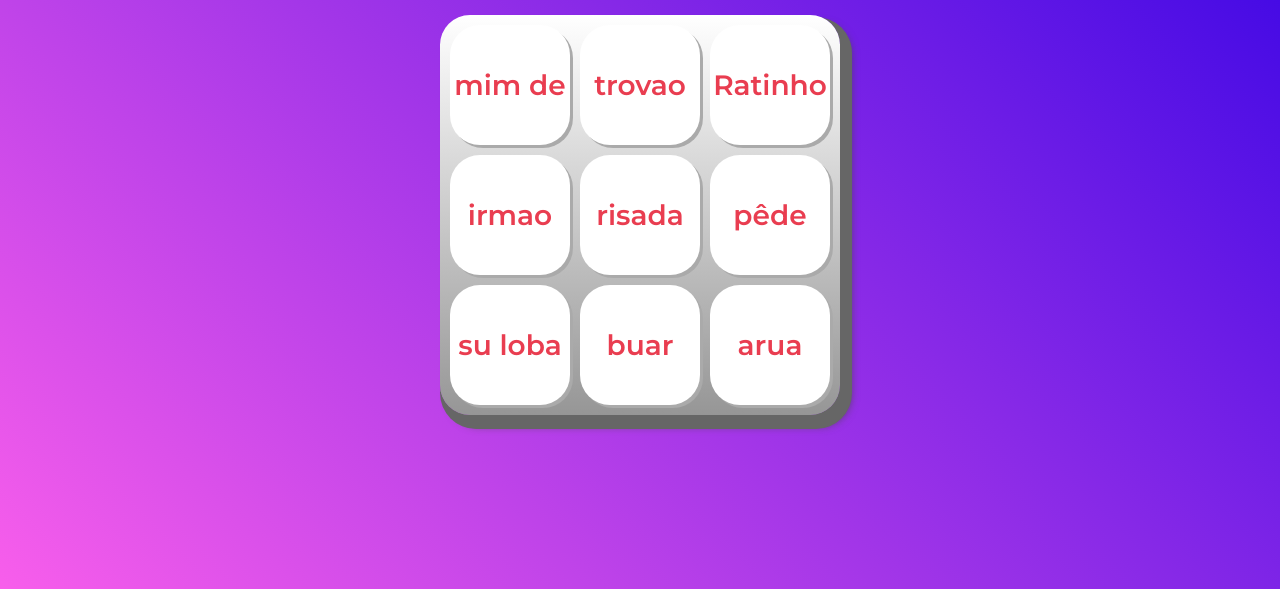
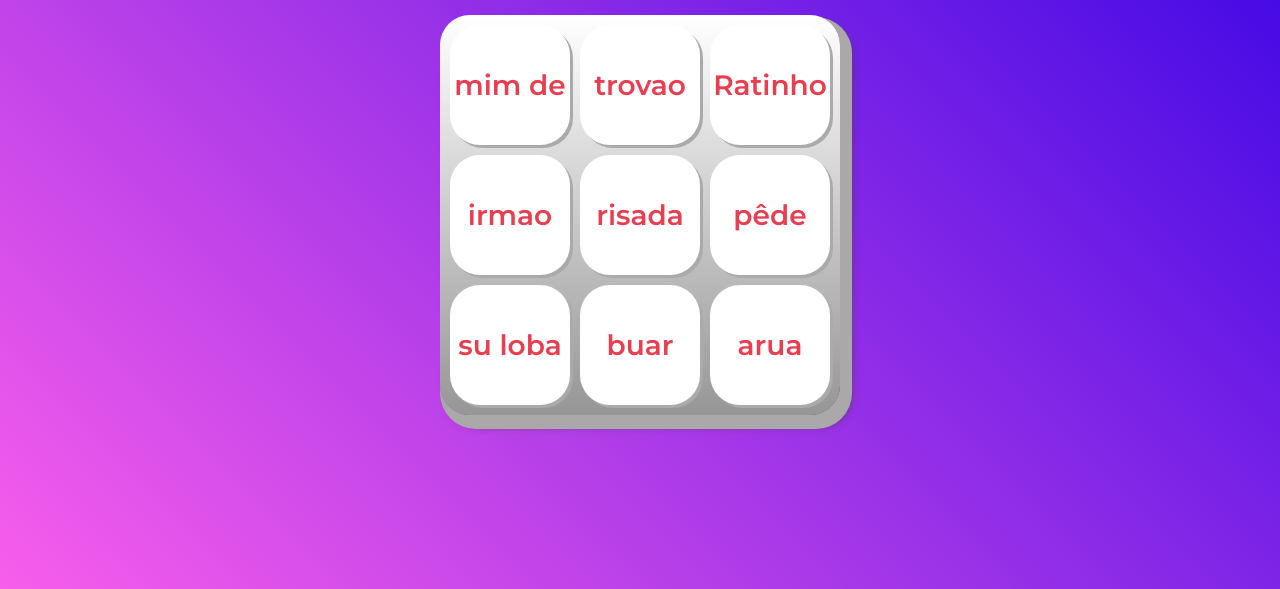
Before and after one commit to Lukas-Ramos/MemeSoud, a plain HTML site: page index.html in a window 1280 px wide. Shown: the part 211-800 px from the top of the page. Drawn offline with Linux system fonts and the light colour scheme.

Commit message:
update color

```diff
--- a/css/estilos.css
+++ b/css/estilos.css
@@ -24,7 +24,7 @@ h1 {
 
 .teclado {
   background: linear-gradient(to bottom, #ffffff 0%,#969696 100%);
-  box-shadow: 6px 8px 0 6px #666, 10px 10px 10px #464646;
+  box-shadow: 6px 8px 0 6px #aaa8a8, 10px 10px 10px #464646;
   border-radius: 30px;
   display: grid;
   gap: 10px;
```
